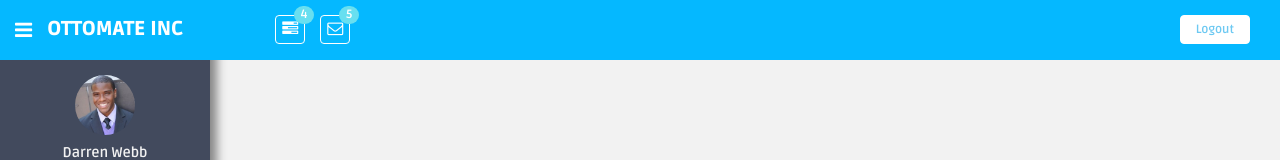
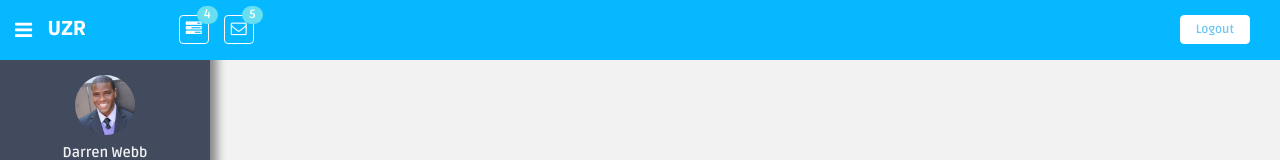
Before and after one commit to gcnonato/Software-dashboard, a plain HTML site: page index.html in a window 1280 px wide. Shown: the top 160 px of the page. Drawn offline with Linux system fonts and the light colour scheme.

Commit message:
Fixed the header text

```diff
--- a/index.html
+++ b/index.html
@@ -7,7 +7,7 @@
     <meta name="author" content="Dashboard">
     <meta name="keyword" content="Dashboard, Bootstrap, Admin, Template, Theme, Responsive, Fluid, Retina">
 
-    <title>OTTOMATE</title>
+    <title>UZR - OTTOMATE</title>
 
     <!-- Bootstrap core CSS -->
     <link href="assets/css/bootstrap.css" rel="stylesheet">
@@ -42,7 +42,7 @@
                   <div class="fa fa-bars tooltips" data-placement="right" data-original-title="Toggle Navigation"></div>
               </div>
             <!--logo start-->
-            <a href="/index.html" class="logo"><b>Ottomate inc</b></a>
+            <a href="/index.html" class="logo"><b>UZR</b></a>
             <!--logo end-->
             <div class="nav notify-row" id="top_menu">
                 <!--  notification start -->
```
